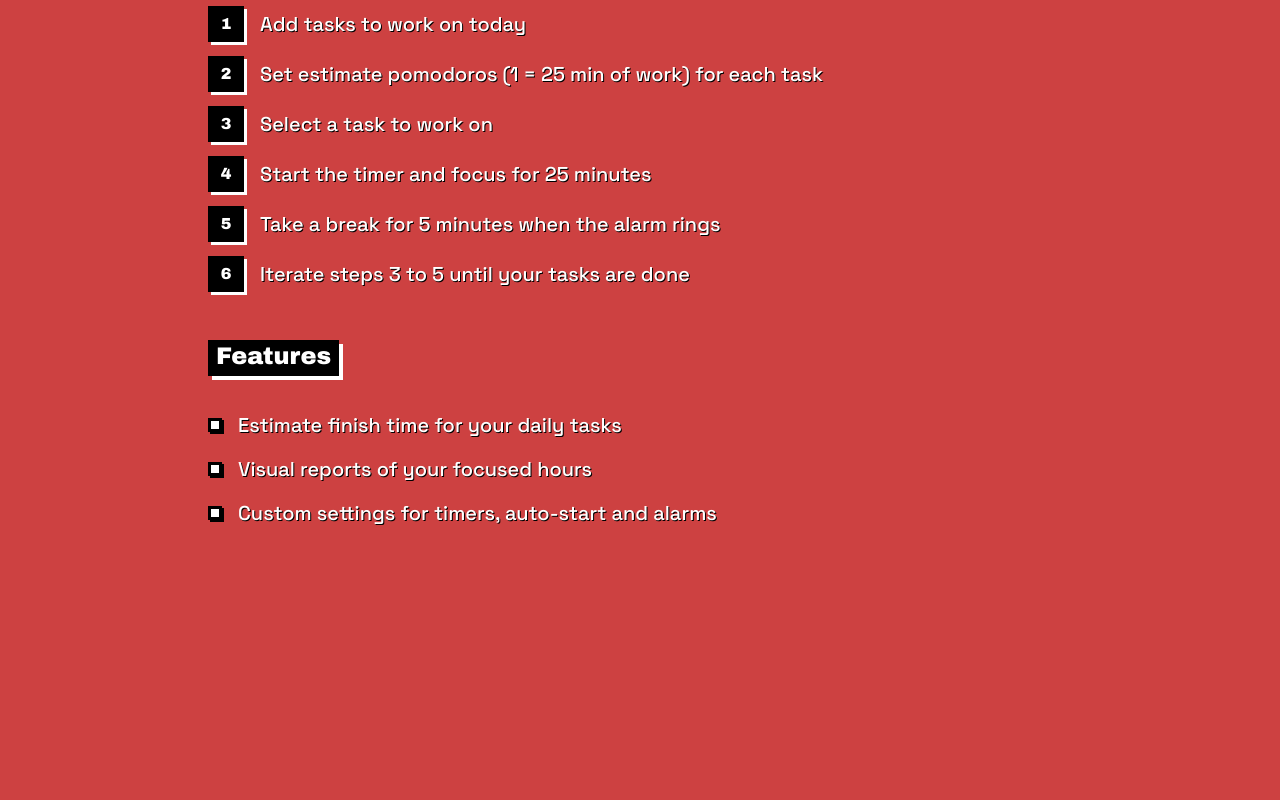
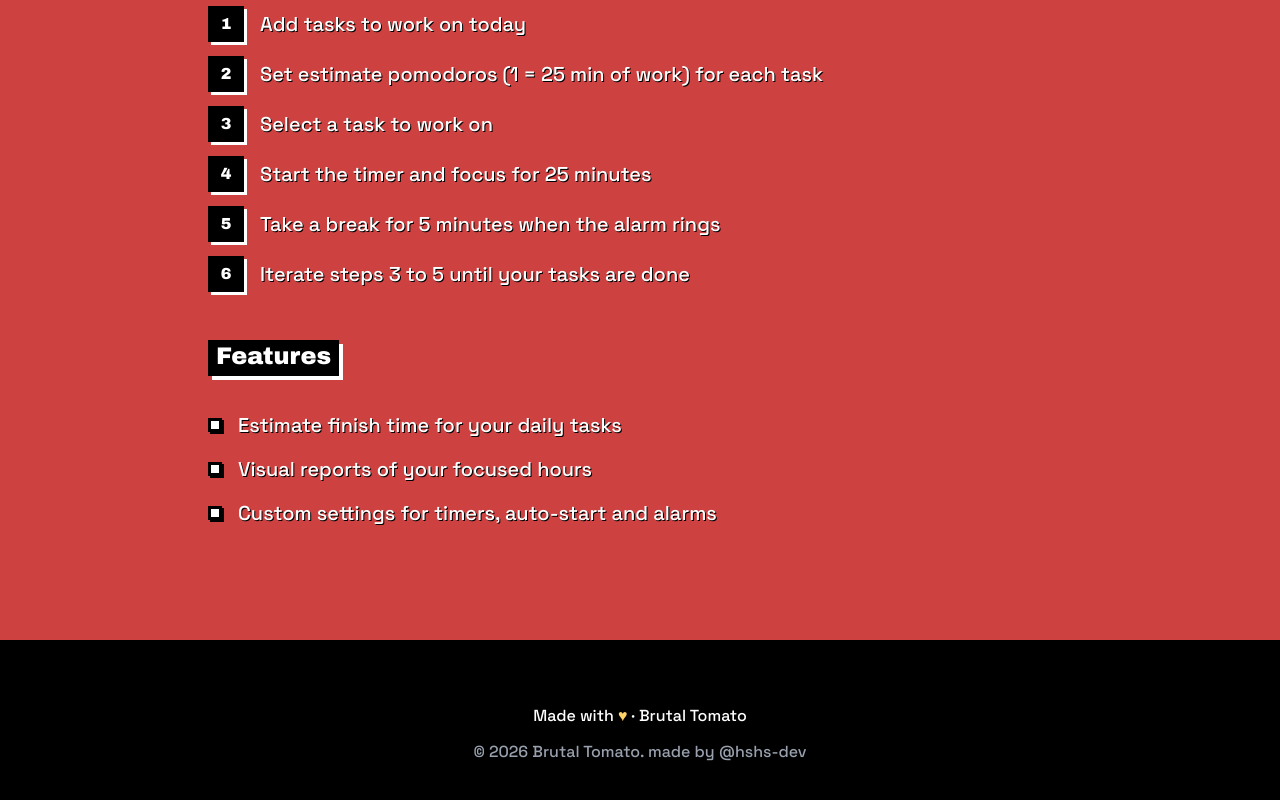
Before and after one commit to HsHs-dev/brutal-tomato, a React (Vite) app: page / in a window 1280 px wide. Shown: the part 1469-2269 px from the top of the page. Before the commit the page ends 2109 px from the top, so only its background shows below. Built offline with nearby package versions, Linux system fonts and the light colour scheme.

Commit message:
add footer section

```diff
--- a/src/App.jsx
+++ b/src/App.jsx
@@ -1,5 +1,6 @@
 import Header from "./components/Header"
 import Main from "./components/Main"
+import Footer from "./components/Footer"
 
 function App() {
 
@@ -7,6 +8,7 @@ function App() {
     <div className="app flex flex-col min-h-dvh">
       <Header />
       <Main />
+      <Footer />
     </div>
   )
 }
--- /dev/null
+++ b/src/components/Footer.jsx
@@ -0,0 +1,8 @@
+export default function Footer() {
+  return (
+    <footer className="flex flex-col items-center mx-auto w-full flex-1 pt-16 pb-12 px-4 bg-black">
+      <p>Made with <span className="text-neo-yellow">♥</span> · Brutal Tomato</p>
+      <p className="text-gray-400 mt-3">© 2026 Brutal Tomato. made by <a href="https://github.com/hshs-dev" target="_blank">@hshs-dev</a></p>
+    </footer>
+  )
+}
--- a/src/index.css
+++ b/src/index.css
@@ -21,10 +21,8 @@
   --shadow-neo-white: 4px 4px 0 0 #fff;
 
   --radius-*: initial;
-  /* only rounded-full remains */
 }
 
-/* Set data-mode="focus | short | long" on <body> */
 :root {
   --mode: var(--color-neo-red);
 }
```
